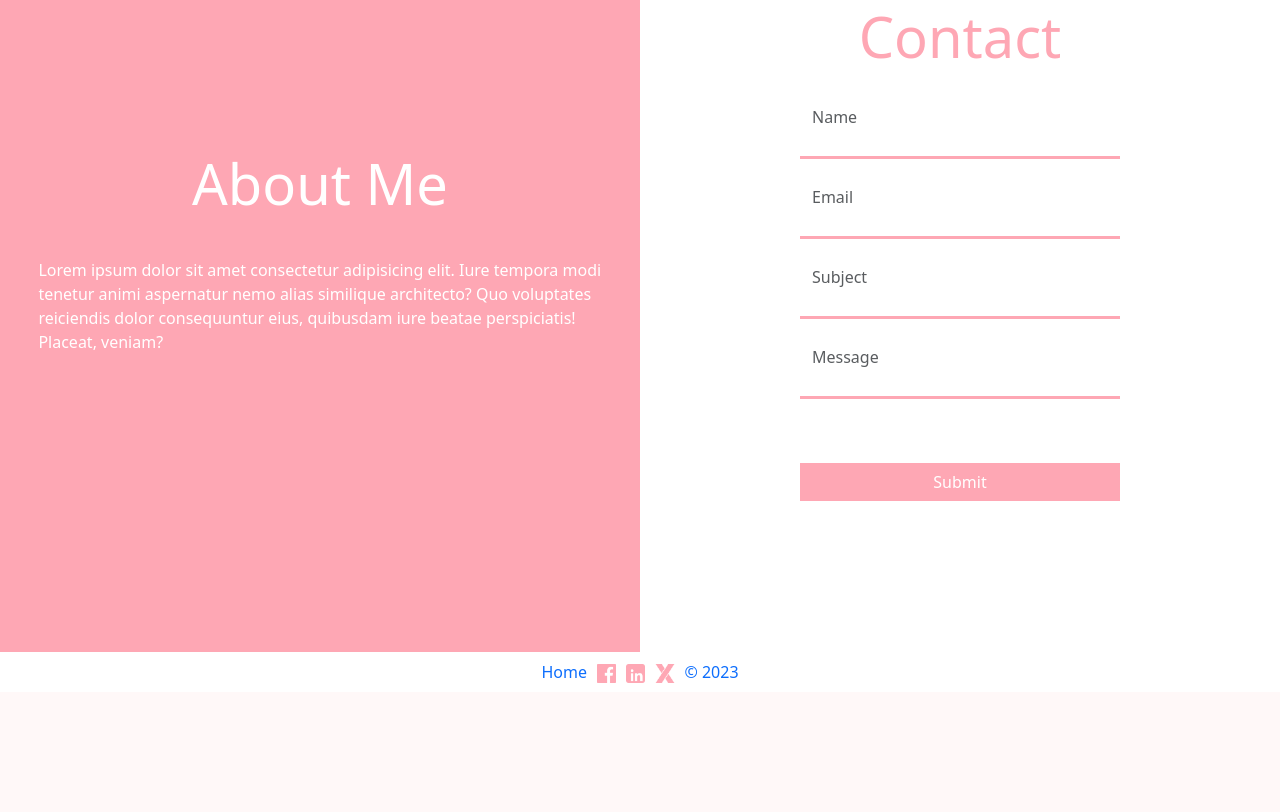
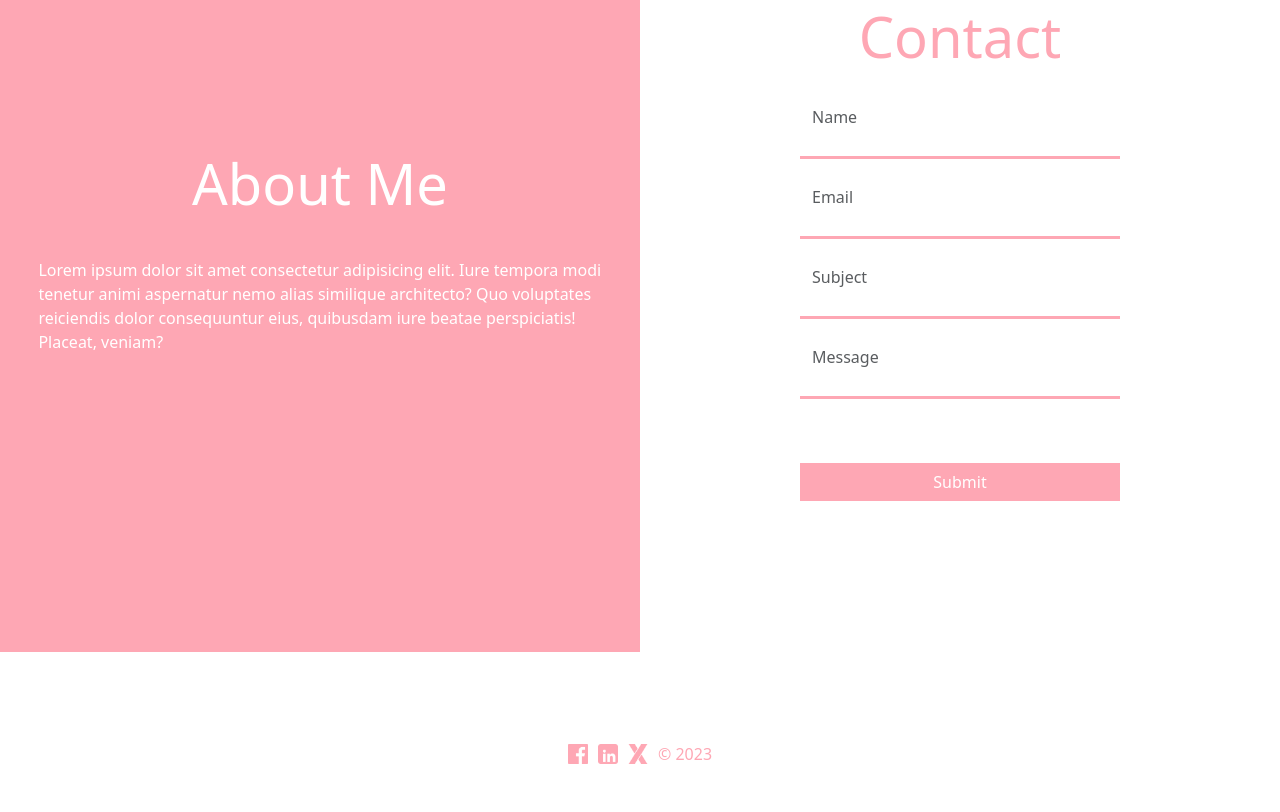
Before and after one commit to bootcampist/bootstrap-portfolio, a plain HTML site: page index.html in a window 1280 px wide. Shown: the part 2604-3416 px from the top of the page. Before the commit the page ends 3296 px from the top, so only its background shows below. Drawn offline with nearby package versions, Linux system fonts and the light colour scheme.

Commit message:
update the footer section

```diff
--- a/css/style.css
+++ b/css/style.css
@@ -11,6 +11,12 @@ a {
 a:active, a:visited {
     color:#FEA7B4;
 }
+
+.form-control:focus {
+    border-color: inherit;
+    -webkit-box-shadow: none;
+    box-shadow: none;
+  }
 
 .container{
     padding:0;
@@ -26,6 +32,7 @@ a:active, a:visited {
     text-align: center;
 }
 
+/*Navbar Section*/
 .container-fluid {
 
     padding:0;
@@ -54,6 +61,8 @@ a:active, a:visited {
     justify-content: center;
 }
 
+/*Hero Section*/
+
 .jumbotron {
    background-image: url("../images/background.png");
     background-size: cover;
@@ -72,33 +81,31 @@ a:active, a:visited {
     padding-top: 20vh;;
 }
 
+/*Work Section*/
+
 #work-container {
     color:#FEA7B4;
     min-height: 100vh;
     max-width: 100vw;
     background-color: rgba(254,144,159,0.1);
 
-
 }
 
 #work-container h1, #skills h1 {
     padding: 10vh 0;
-
 
 }
 .card {
     border: none;
     margin-top: 10px;
     color: grey;
-
 }
-
-
 
 .cardbox:hover {
     box-shadow: 5px 5px 10px 0px;
 }
 
+/*Skills Section*/
 #skills {
     min-height: 100vh;
     max-width: 100vw;
@@ -114,6 +121,8 @@ a:active, a:visited {
 .margin-bottom {
     margin-bottom: 40px;
 }
+
+/*About & Contact Section*/
 
 #about-contact {
     display: flex;
@@ -176,11 +185,51 @@ a:active, a:visited {
     border: 1px solid #FEA7B4;
 }
 
+/*Footer Section*/
 .icons {
     height: 1.5vw;
     margin-right: 10px;
 }
 
-.icons:hover {
-    box-shadow: 5px 5px 5px 5px;
+#fb {
+    background-image: url('../images/sm-fb-1.png');
 }
+
+#li {
+    background-image: url('../images/sm-li-1.png');
+}
+
+#x {
+    background-image: url('../images/sm-x-1.png');
+}
+
+#fb,#li,#x,#fb:hover,#li:hover,#x:hover {
+    background-repeat: no-repeat;
+    background-size: cover;
+    height: 20px;
+    width: 20px;
+}
+
+#fb:hover {
+    background-image: url('../images/sm-fb-2.png');
+}
+
+#li:hover {
+    background-image: url('../images/sm-li-2.png');
+}
+
+#x:hover {
+    background-image: url('../images/sm-x-2.png');
+}
+
+footer {
+    background-color: white;
+    height: 20vh;
+    display: flex;
+    align-items:
+}
+
+footer ul {
+    margin-top: 7vw;
+    color:#FEA7B4;
+}
--- a/index.html
+++ b/index.html
@@ -222,40 +222,34 @@
 
                         <button type="submit" class="btn btn-primary">Submit</button>
                     </form>
+
                 </div>
             </div>
         </div>
     </section>
 
     <!--Footer Section-->
-    <section id="footer">
+    <footer id="footer">
         <div class="container-fluid">
-            <nav class="navbar navbar-expand-lg">
-                <button class="navbar-toggler" type="button" data-toggle="collapse" data-target="#navbarSupportedContent" aria-controls="navbarSupportedContent" aria-expanded="false" aria-label="Toggle navigation">
-                  <span class="navbar-toggler-icon"></span>
-                </button>
+            <ul class="nav justify-content-center list-unstyled d-flex align-items-center" >
 
-                <div class="collapse navbar-collapse justify-content-center" id="navbarSupportedContent">
-                  <ul class="navbar-nav mr-auto">
-                    <li class="nav-item active">
-                      <a href="#">Home <span class="sr-only icons"></span></a>
-                    </li>
-                    <li class="nav-item">
-                      <a href="#"><img src="./images/sm-fb-1.png" class="icons"></a>
-                    </li>
-                    <li class="nav-item">
-                        <a href="#"><img src="./images/sm-li-1.png" class="icons"></a>
-                    </li>
-                    <li class="nav-item">
-                        <a href="#"><img src="./images/sm-x-1.png" class="icons"></a>
-                    </li>
-                    <li class="nav-item"><a  href="#">&copy; 2023</a></li>
-                  </ul>
-                </div>
-              </nav>
-        </div>
+                    <a href="https://www.facebook.com" target="_blank">
+                        <li class=" icons" id="fb"></li>
+                    </a>
 
-    </section>
+                    <a href="https://www.linkedin.com" target="_blank">
+                        <li class="icons" id="li"></li>
+                    </a>
+
+                    <a href="https://www.twitter.com" target="_blank">
+                        <li class=" icons" id="x"></li>
+                    </a>
+
+                <li >&copy; 2023</li>
+            </ul>
+
+
+    </footer>
 
 </div>
     <script src="https://cdn.jsdelivr.net/npm/bootstrap@5.3.2/dist/js/bootstrap.bundle.min.js" integrity="sha384-C6RzsynM9kWDrMNeT87bh95OGNyZPhcTNXj1NW7RuBCsyN/o0jlpcV8Qyq46cDfL" crossorigin="anonymous"></script>
```
Also changed, not shown: 1 other file.
